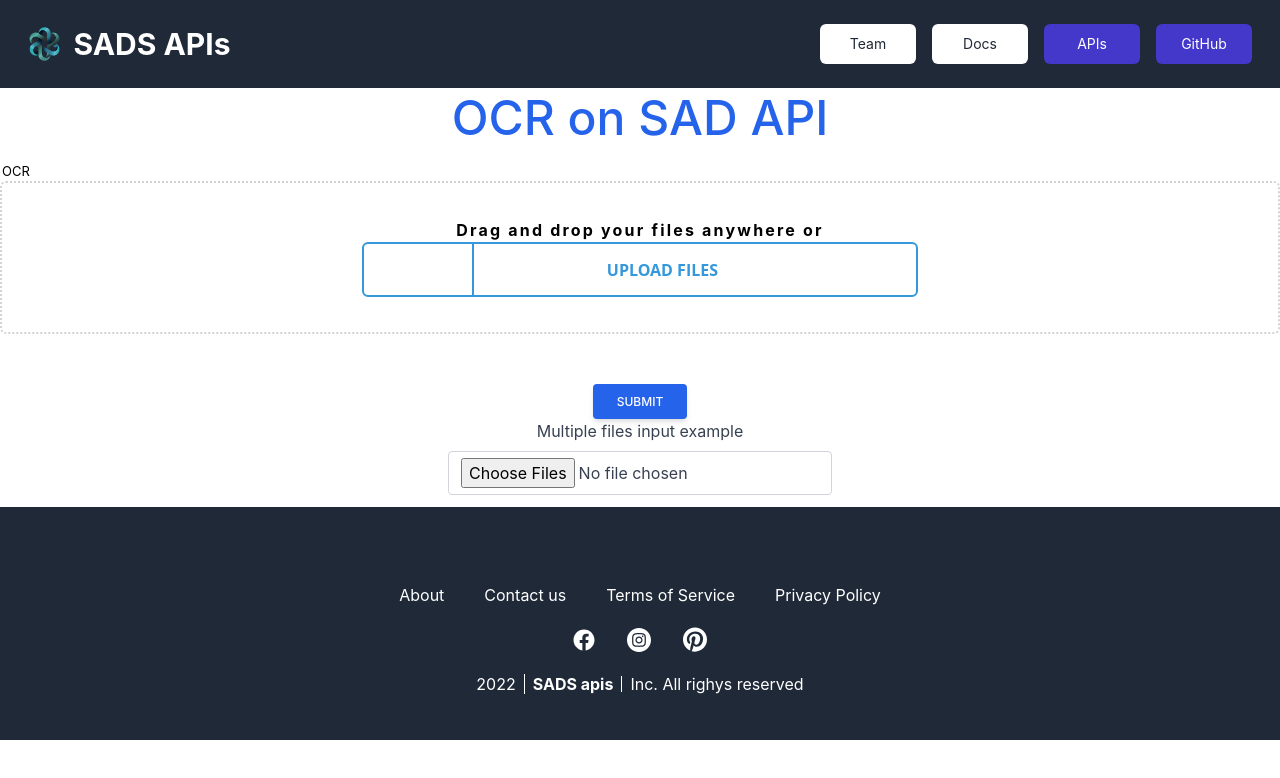
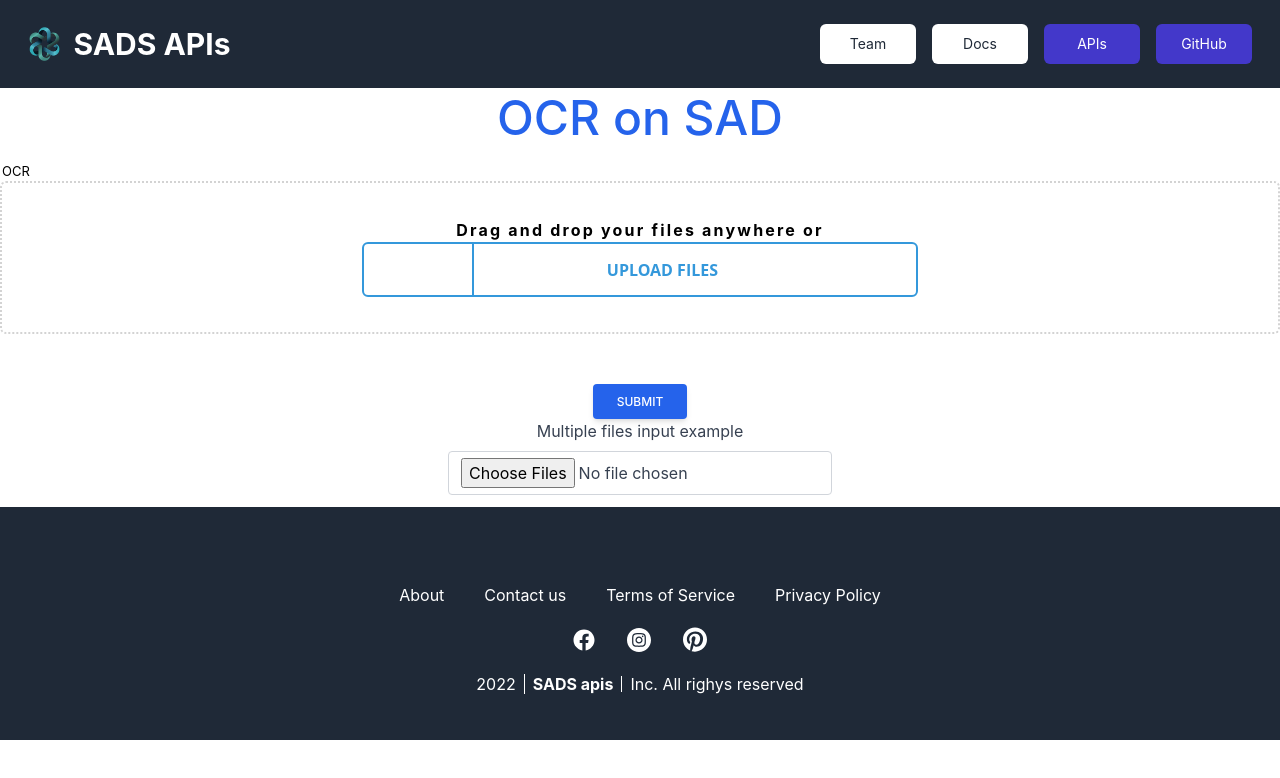
Before and after one commit to SuryaSekhar14/API-Fest-22-Team-42, a React (Create React App) app in the folder frontend/: page /apipage/ocr in a window 1280 px wide. Shown: the top 778 px of the page. Built offline with nearby package versions, Linux system fonts and the light colour scheme.

Commit message:
OCR page

```diff
--- a/frontend/src/components/Apicards.jsx
+++ b/frontend/src/components/Apicards.jsx
@@ -7,7 +7,7 @@ const trans = require('../assets/img/translate.jpg')
 const products = [
     {
       id: 1,
-      name: 'Object Detection API',
+      name: 'Optical Character Recognition API',
       href: '/apipage/ocr',
       imageSrc: obdec,
       imageAlt: "Upload and Image and get a list of objects present in the image",
--- a/frontend/src/components/OCR/OcrComp.jsx
+++ b/frontend/src/components/OCR/OcrComp.jsx
@@ -16,7 +16,7 @@ const OcrComp = () => {
   return (
     <div >
         <div class="flex justify-center">
-            <h1 class="text-5xl font-medium leading-tight mt-0 mb-2 text-blue-600">OCR on SAD API</h1>
+            <h1 class="text-5xl font-medium leading-tight mt-0 mb-2 text-blue-600">OCR on SAD</h1>
         </div>
       <form onSubmit={handleSubmit}>
         <FileUpload
```
Also changed, not shown: 1 other file (tests, documents, lock files or other folders).
